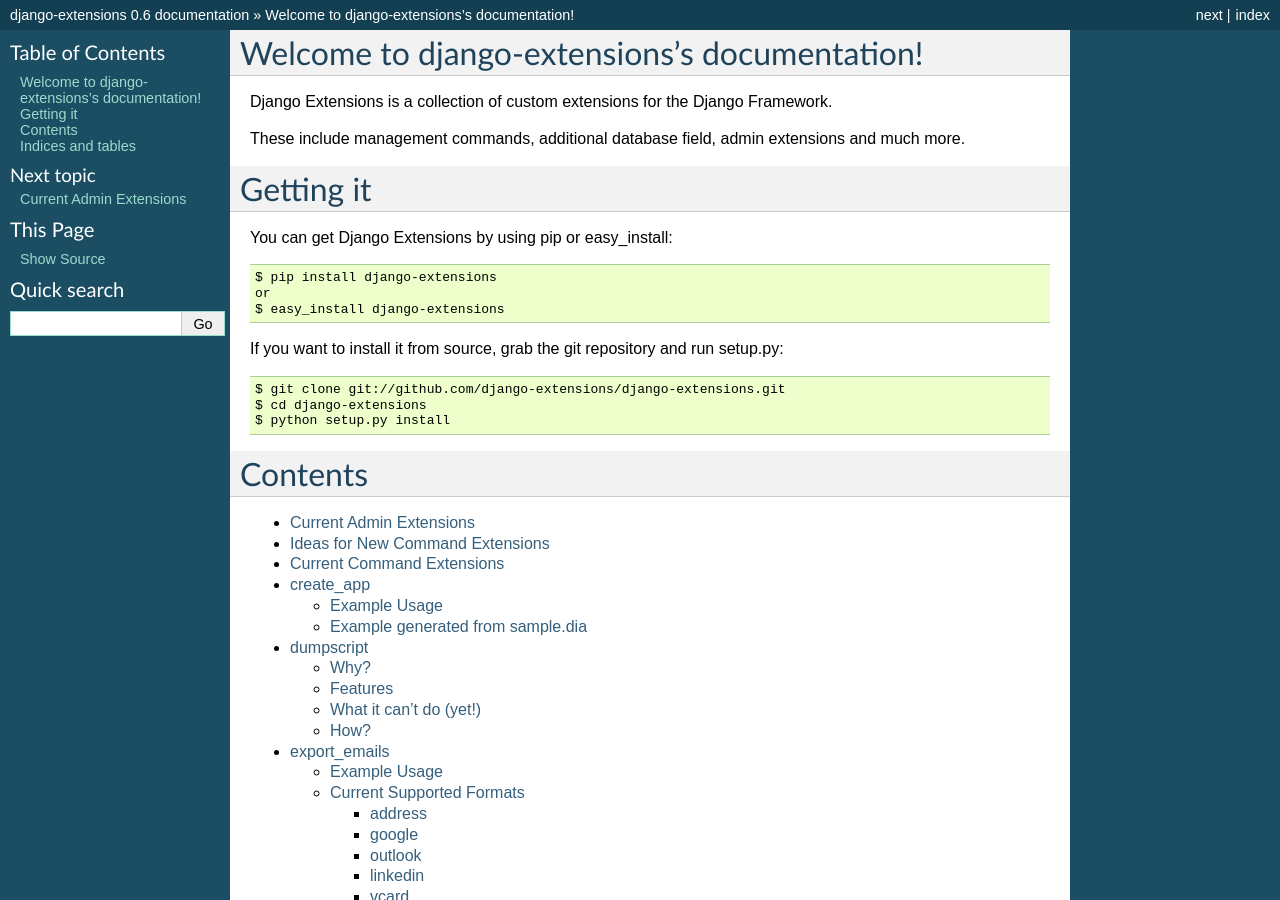
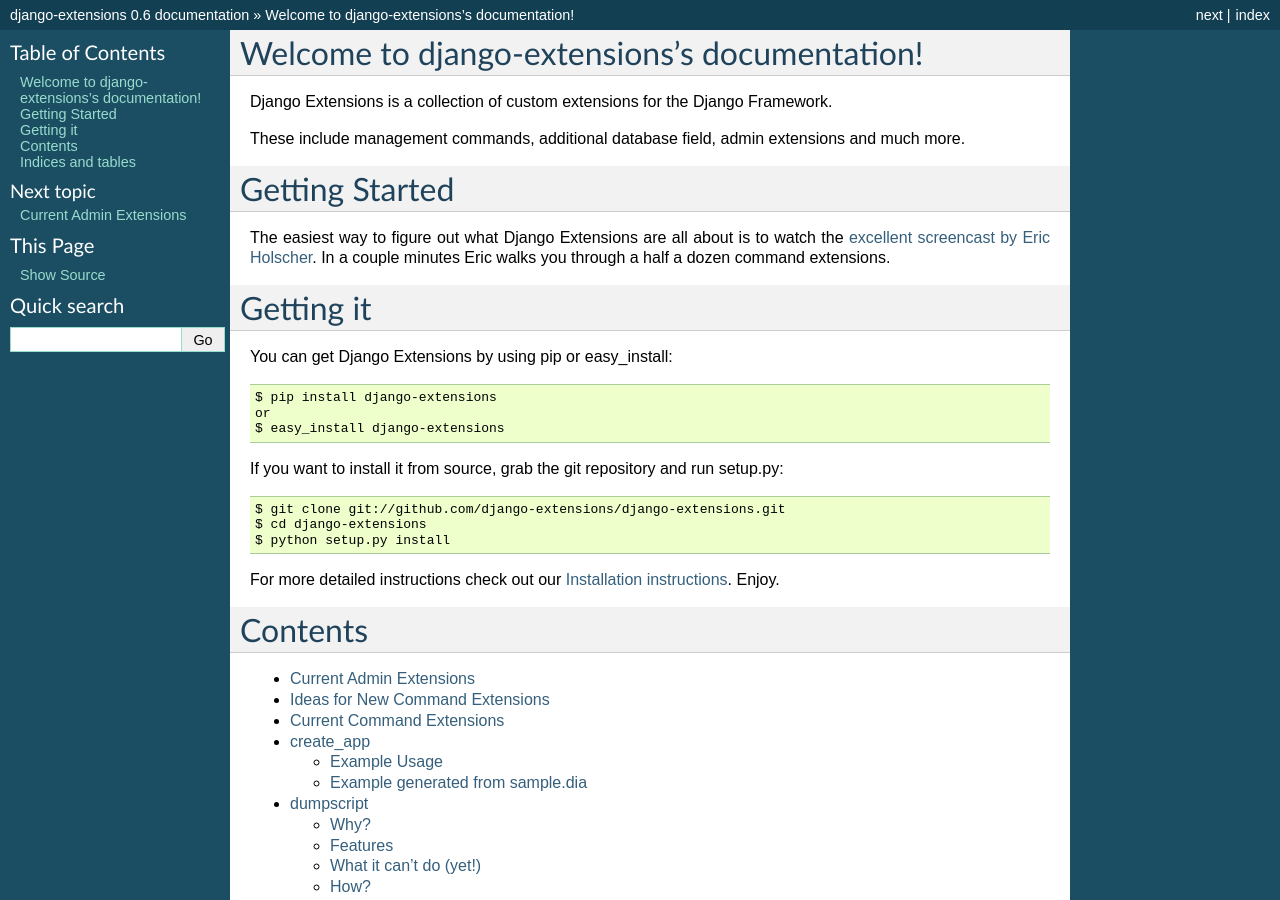
Before and after one commit to smartdevcode/django-extensions, a Sphinx documentation site: the page built from docs/index.rst, in a window 1280 px wide and 900 px high. Built offline with Sphinx 7.4.7, drawn with Linux system fonts in a browser that asks for light colours.

Commit message:
added information about Eric Holscher's screencast to the documentation

```diff
--- a/docs/index.rst
+++ b/docs/index.rst
@@ -10,6 +10,11 @@ Django Extensions is a collection of custom extensions for the Django Framework.
 
 These include management commands, additional database field, admin extensions and
 much more.
+
+Getting Started
+===============
+
+The easiest way to figure out what Django Extensions are all about is to watch the `excellent screencast by Eric Holscher`__. In a couple minutes Eric walks you through a half a dozen command extensions.
 
 Getting it
 ==========
@@ -25,6 +30,8 @@ If you want to install it from source, grab the git repository and run setup.py:
  $ git clone git://github.com/django-extensions/django-extensions.git
  $ cd django-extensions
  $ python setup.py install
+
+For more detailed instructions check out our :doc:`installation_instructions`. Enjoy.
 
 Contents
 ========
@@ -55,3 +62,5 @@ Indices and tables
 ==================
 
 * :ref:`search`
+
+__ http://ericholscher.com/blog/2008/sep/12/screencast-django-command-extensions/
```
Also changed, not shown: README.rst (+10 -1 lines).
